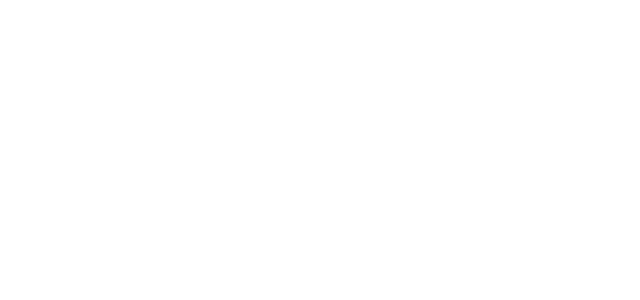
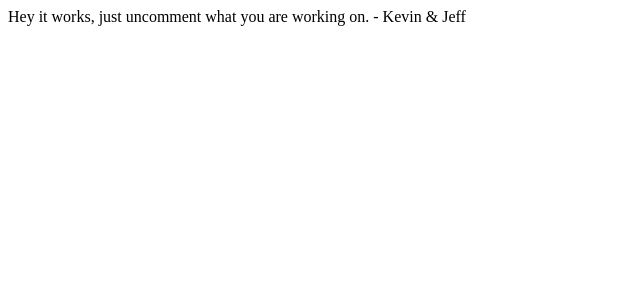
Before and after one commit to Astyages-KC/bookcms, a React (Create React App) app in the folder client/: page / in a window 1280 px wide. Shown: the top 300 px of the page, without its empty margins (0-640 px from the left). Built offline with nearby package versions, Linux system fonts and the light colour scheme.

Commit message:
set up App.js to rec components

```diff
--- a/client/src/App.js
+++ b/client/src/App.js
@@ -1,9 +1,20 @@
-import React from 'react';
+import React from "react";
+import BookSearch from "./booksearch/BookSearch.js";
+import BookEntry from "./bookentry/BookEntry.js";
+import NavBar from "./navbar/NavBar.js";
+import Footer from "./footer/Footer.js";
+import { Route, Switch } from "react-router-dom";
 
 function App() {
   return (
     <div>
-
+      Hey it works, just uncomment what you are working on. - Kevin & Jeff
+      {/* <NavBar />
+      <Switch>
+        <Route path="/booksearch" component={BookSearch} />
+        <Route path="/bookentry" component={BookEntry} />
+      </Switch>
+      <Footer /> */}
     </div>
   );
 }
--- a/client/src/index.js
+++ b/client/src/index.js
@@ -2,5 +2,10 @@ import React from 'react';
 import ReactDOM from 'react-dom';
 import './index.css';
 import App from './App';
+import { BrowserRouter } from 'react-router-dom'
 
-ReactDOM.render(<App />, document.getElementById('root'));
+ReactDOM.render(
+    <BrowserRouter>
+        <App />
+    </BrowserRouter>
+, document.getElementById('root'));
```
